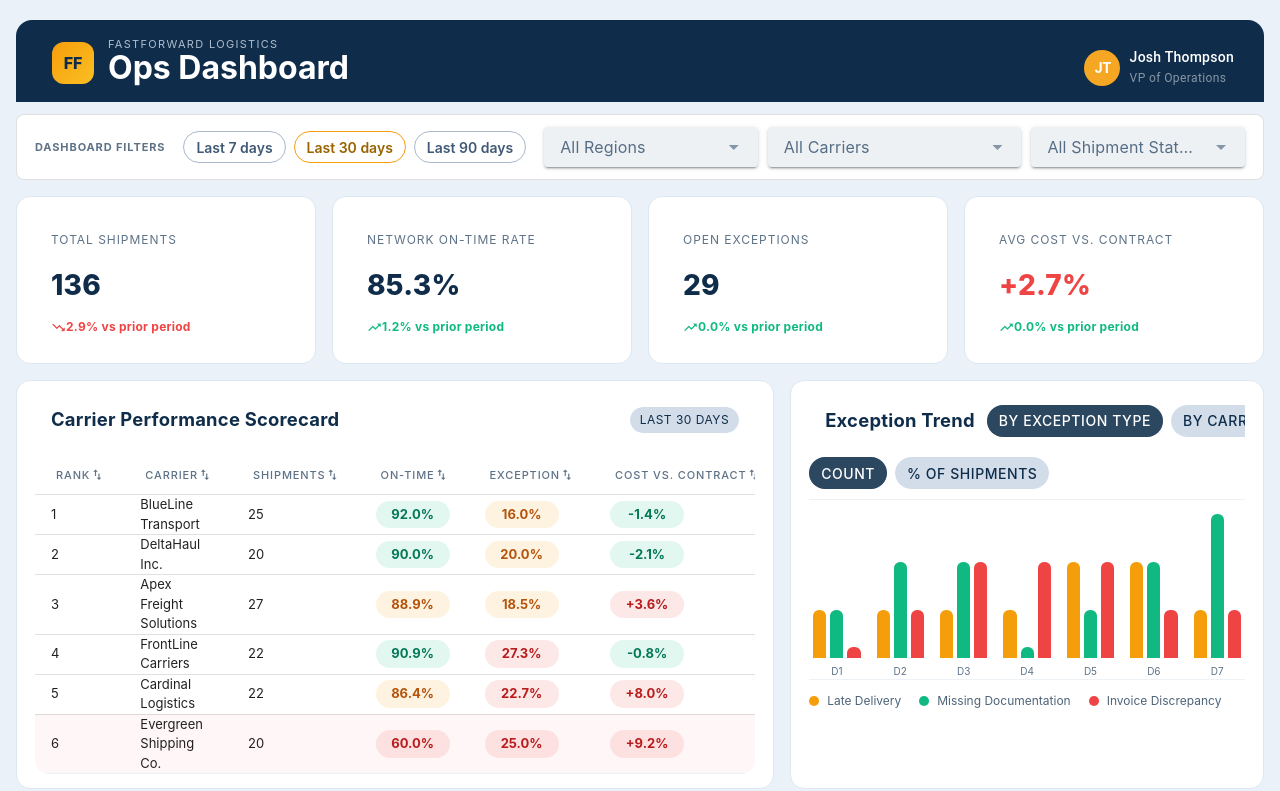
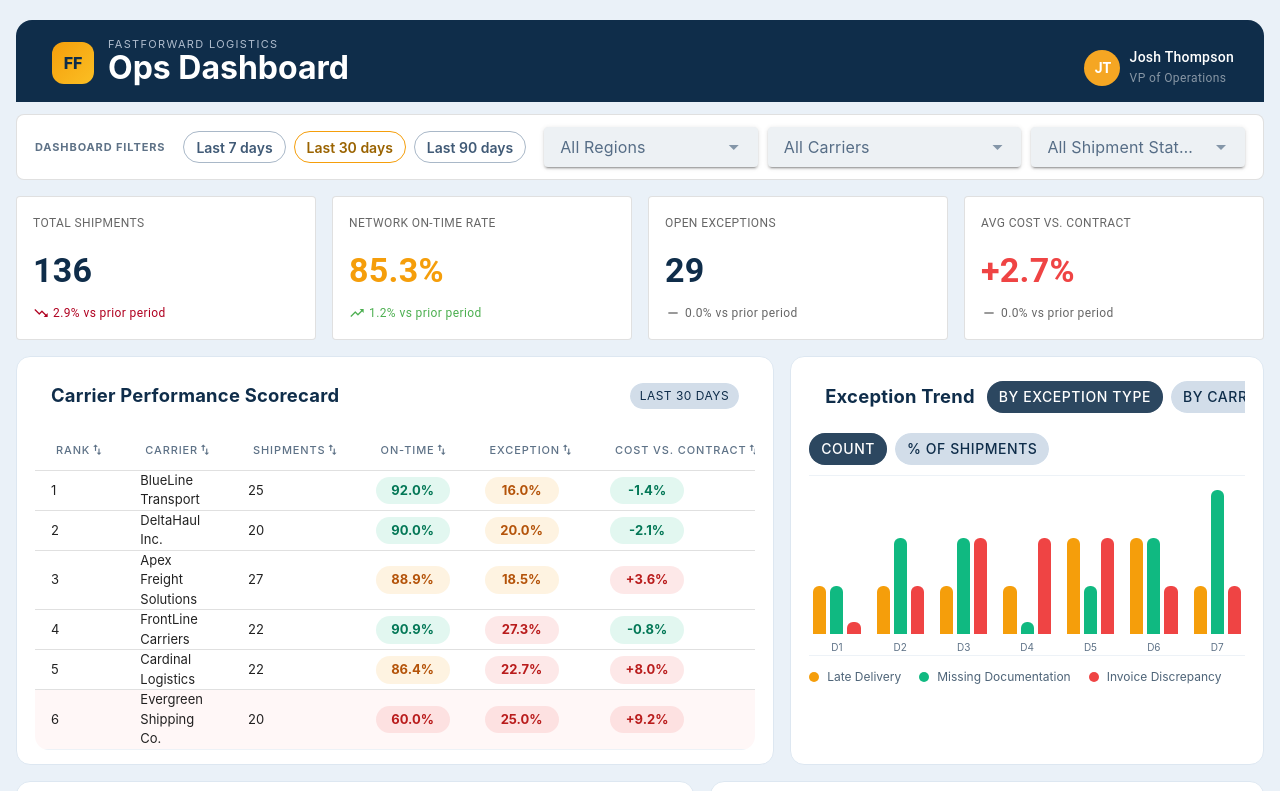
Before and after one commit to JoshuaT-Slalom/my-dashboard, a Vue app: page / in a window 1280 px wide. Shown: the top 791 px of the page. Built offline with nearby package versions, Linux system fonts and the light colour scheme.

Commit message:
Reusable Component with Props: Caption Label, Trend Icon, Zero Elevation Border

```diff
--- /dev/null
+++ b/src/components/MetricCard.vue
@@ -0,0 +1,58 @@
+<template>
+  <v-card border class="metric-card" elevation="0">
+    <v-card-text>
+      <div class="text-caption text-uppercase text-medium-emphasis metric-card__label">{{ label }}</div>
+      <div class="text-h4 font-weight-bold metric-card__value" :style="{ color: valueColor }">{{ value }}</div>
+      <div class="d-flex align-center ga-1 metric-card__trend" :class="trendColorClass">
+        <v-icon :icon="trendIcon" size="16" />
+        <span class="text-caption">{{ trendText }}</span>
+      </div>
+    </v-card-text>
+  </v-card>
+</template>
+
+<script setup lang="ts">
+import { computed } from 'vue'
+
+type TrendDirection = 'up' | 'down' | 'neutral'
+
+const props = withDefaults(defineProps<{
+  label: string
+  value: string
+  valueColor?: string
+  trendDirection: TrendDirection
+  trendText: string
+}>(), {
+  valueColor: 'inherit',
+})
+
+const trendIcon = computed(() => {
+  if (props.trendDirection === 'up') return 'mdi-trending-up'
+  if (props.trendDirection === 'down') return 'mdi-trending-down'
+  return 'mdi-minus'
+})
+
+const trendColorClass = computed(() => ({
+  'text-success': props.trendDirection === 'up',
+  'text-error': props.trendDirection === 'down',
+  'text-medium-emphasis': props.trendDirection === 'neutral',
+}))
+</script>
+
+<style scoped>
+.metric-card {
+  min-height: 130px;
+}
+
+.metric-card__label {
+  letter-spacing: 0.08em;
+}
+
+.metric-card__value {
+  margin-top: 18px;
+}
+
+.metric-card__trend {
+  margin-top: 12px;
+}
+</style>
--- a/src/views/HomeView.vue
+++ b/src/views/HomeView.vue
@@ -26,7 +26,7 @@
     </v-sheet>
 
     <section class="summary-grid">
-      <v-card v-for="card in summaryCards" :key="card.label" class="summary-card" elevation="0"><v-card-text><div class="card-label">{{ card.label }}</div><div class="card-value" :class="card.tone">{{ card.value }}</div><div class="card-trend" :class="card.trend >= 0 ? 'positive' : 'negative'"><v-icon :icon="card.trend >= 0 ? 'mdi-trending-up' : 'mdi-trending-down'" size="15" />{{ Math.abs(card.trend).toFixed(1) }}% vs prior period</div></v-card-text></v-card>
+      <MetricCard v-for="card in summaryCards" :key="card.label" :label="card.label" :trend-direction="card.trendDirection" :trend-text="card.trendText" :value="card.value" :value-color="card.valueColor" />
     </section>
 
     <section class="primary-grid">
@@ -51,6 +51,7 @@
 
 <script setup lang="ts">
 import { computed, reactive, ref } from 'vue'
+import MetricCard from '../components/MetricCard.vue'
 import { carriers } from '../data/carriers'
 import { exceptions } from '../data/exceptions'
 import { shipments } from '../data/shipments'
@@ -69,7 +70,18 @@ const scoreColumns = [{ key: 'rank', label: 'Rank' }, { key: 'carrierName', labe
 
 const summary = computed(() => getSummaryMetrics(shipments, exceptions, filters))
 const durationLabel = computed(() => getDurationLabel(Number(filters.dateRange)))
-const summaryCards = computed(() => [{ label: 'Total Shipments', value: summary.value.totalShipments.toLocaleString(), trend: summary.value.trend.shipments, tone: '' }, { label: 'Network On-Time Rate', value: formatPercent(summary.value.onTimeRate), trend: summary.value.trend.onTime, tone: getStatusTone(summary.value.onTimeRate) }, { label: 'Open Exceptions', value: summary.value.openExceptions.toLocaleString(), trend: summary.value.trend.exceptions, tone: summary.value.openExceptions > 30 ? 'alert' : '' }, { label: 'Avg Cost vs. Contract', value: formatVariance(summary.value.costVariance), trend: summary.value.trend.cost, tone: getCostTone(summary.value.costVariance) }])
+const summaryCards = computed(() => {
+  const trendText = (trend: number) => `${Math.abs(trend).toFixed(1)}% vs prior period`
+  const trendDirection = (trend: number): 'up' | 'down' | 'neutral' => trend > 0 ? 'up' : trend < 0 ? 'down' : 'neutral'
+  const statusColor = (value: number) => getStatusTone(value) === 'good' ? '#10b981' : getStatusTone(value) === 'warn' ? '#f59e0b' : '#ef4444'
+
+  return [
+    { label: 'Total Shipments', value: summary.value.totalShipments.toLocaleString(), valueColor: '#0f2d4a', trendDirection: trendDirection(summary.value.trend.shipments), trendText: trendText(summary.value.trend.shipments) },
+    { label: 'Network On-Time Rate', value: formatPercent(summary.value.onTimeRate), valueColor: statusColor(summary.value.onTimeRate), trendDirection: trendDirection(summary.value.trend.onTime), trendText: trendText(summary.value.trend.onTime) },
+    { label: 'Open Exceptions', value: summary.value.openExceptions.toLocaleString(), valueColor: summary.value.openExceptions > 30 ? '#ef4444' : '#0f2d4a', trendDirection: trendDirection(summary.value.trend.exceptions), trendText: trendText(summary.value.trend.exceptions) },
+    { label: 'Avg Cost vs. Contract', value: formatVariance(summary.value.costVariance), valueColor: getCostTone(summary.value.costVariance) === 'good' ? '#10b981' : '#ef4444', trendDirection: trendDirection(summary.value.trend.cost), trendText: trendText(summary.value.trend.cost) },
+  ]
+})
 const scorecard = computed(() => getCarrierScorecard(shipments, exceptions, filters))
 const sortedScorecard = computed(() => [...scorecard.value].sort((left, right) => compare(left, right, scoreSort.key, scoreSort.direction)))
 const trendData = computed(() => getExceptionTrendData(shipments, exceptions, filters, trendView.value, trendMetric.value))
```
